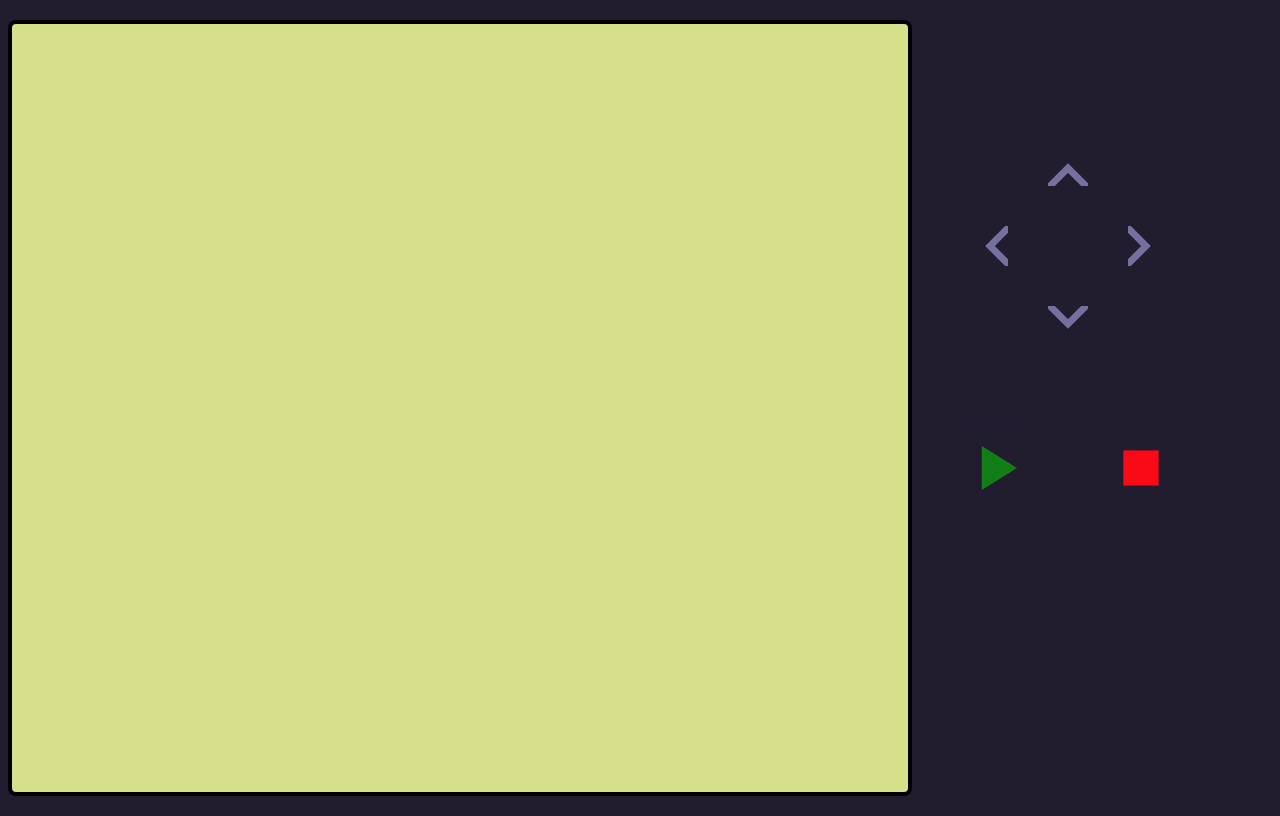
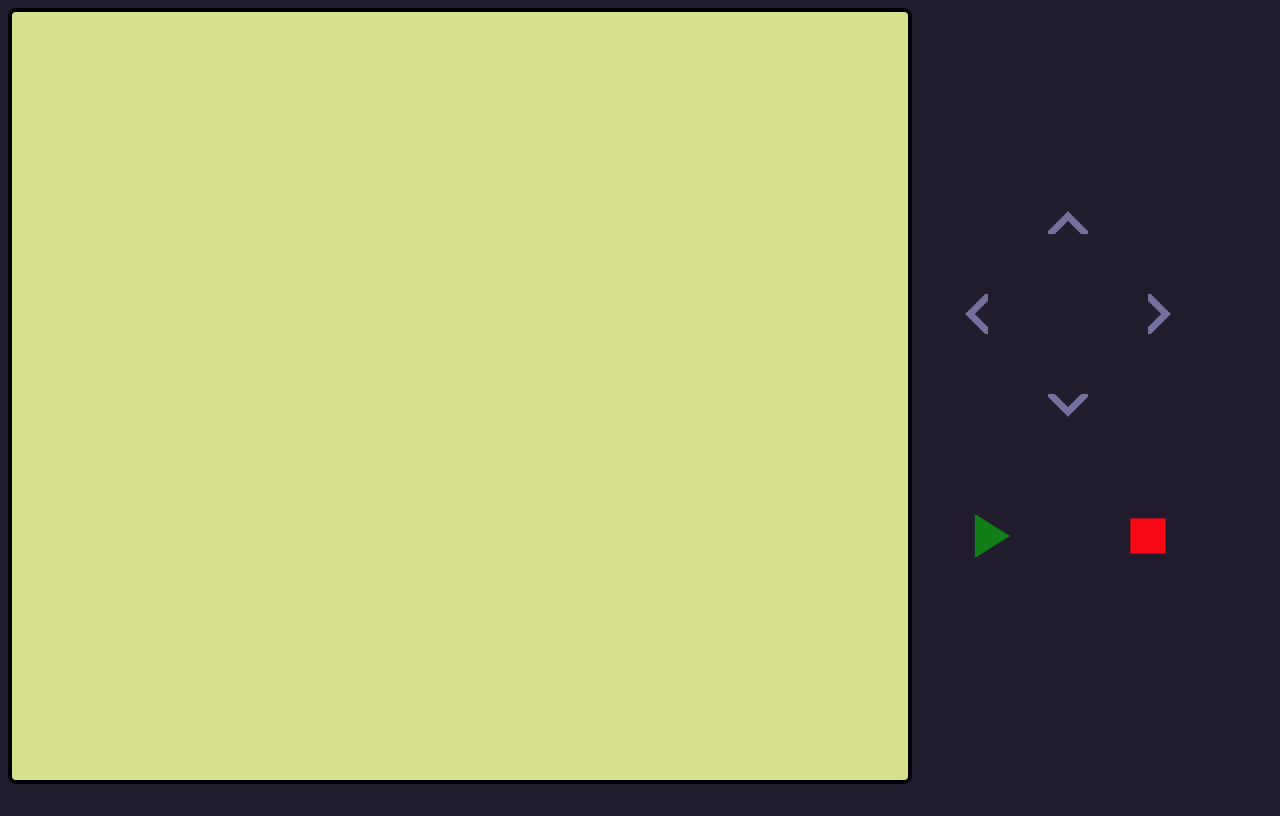
Before and after one commit to oxe-i/oxe-i.github.io, a plain HTML site: page game.html in a window 1280 px wide. Drawn offline with Linux system fonts and the light colour scheme.

Commit message:
centralize buttons along the y-axis

```diff
--- a/game-styles.css
+++ b/game-styles.css
@@ -38,6 +38,7 @@
     border: 0.5vmin solid black;
     position: absolute;
     left: 0%;
+    top: 0%;
 }
 
 #game-canvas {
@@ -51,52 +52,51 @@
     position: absolute;
     left: 100%;
     top: 50%;
-    transform: translateY(-100%);
+    transform: translateY(-75%);
     width: 40vmin;
     height: 40vmin;
 
-    #up { transform: translate(0%, -100%); }
+    #up { transform: translate(0%, -125%); }
 
     #up img { transform: rotate(-90deg); }
 
-    #down { transform: translate(0%, 100%); }
+    #down { transform: translate(0%, 125%); }
 
     #down img { transform: rotate(90deg); }
 
-    #left { transform: translate(-100%, 0%); }
+    #left { transform: translate(-125%, 0%); }
 
     #left img { transform: rotate(180deg); }
 
-    #right { transform: translate(100%, 0%); }
+    #right { transform: translate(125%, 0%); }
 }
 
 #directional-buttons .button {
-    --directional-button-width: 5vmin;
+    --directional-button-img-width: 5vmin;
     position: absolute;
-    left: calc(50% - var(--directional-button-width));
-    top: calc(50% - var(--directional-button-width));
-    min-width: 10vmin;
-    min-height: 10vmin;
-    font-size: 2vmin;
+    left: calc(50% - var(--directional-button-img-width));
+    top: calc(50% - var(--directional-button-img-width));
+    width: 10vmin;
+    height: 10vmin;
     background: #211d2f;
     transform: translateX(50%);
 }
 
-#directional-buttons .button img { width: var(--directional-button-width); }
+#directional-buttons .button img { width: var(--directional-button-img-width); }
 
 #game-flow-buttons {
     width: 40vmin;
     height: minmax(3vmin, 5vmin);
     display: grid;
-    grid-template-columns: 1fr minmax(10vmin, 15vmin) 1fr minmax(10vmin, 15vmin) 1fr;
+    grid-template-columns: 1fr minmax(10vmin, 15vmin) 2fr minmax(10vmin, 15vmin) 1fr;
     justify-content: center;
     align-items: center;
     position: absolute;
     left: 100%;
-    top: 50%;
+    top: calc(50% + 10vmin);
 }
 
-#game-flow-buttons .button { min-width: minmax(10vmin, 15vmin); }
+#game-flow-buttons .button { width: minmax(10vmin, 15vmin); }
 
 #start-pause { grid-column: 2/3; }
 #start-pause img { width: 100%; }
```
